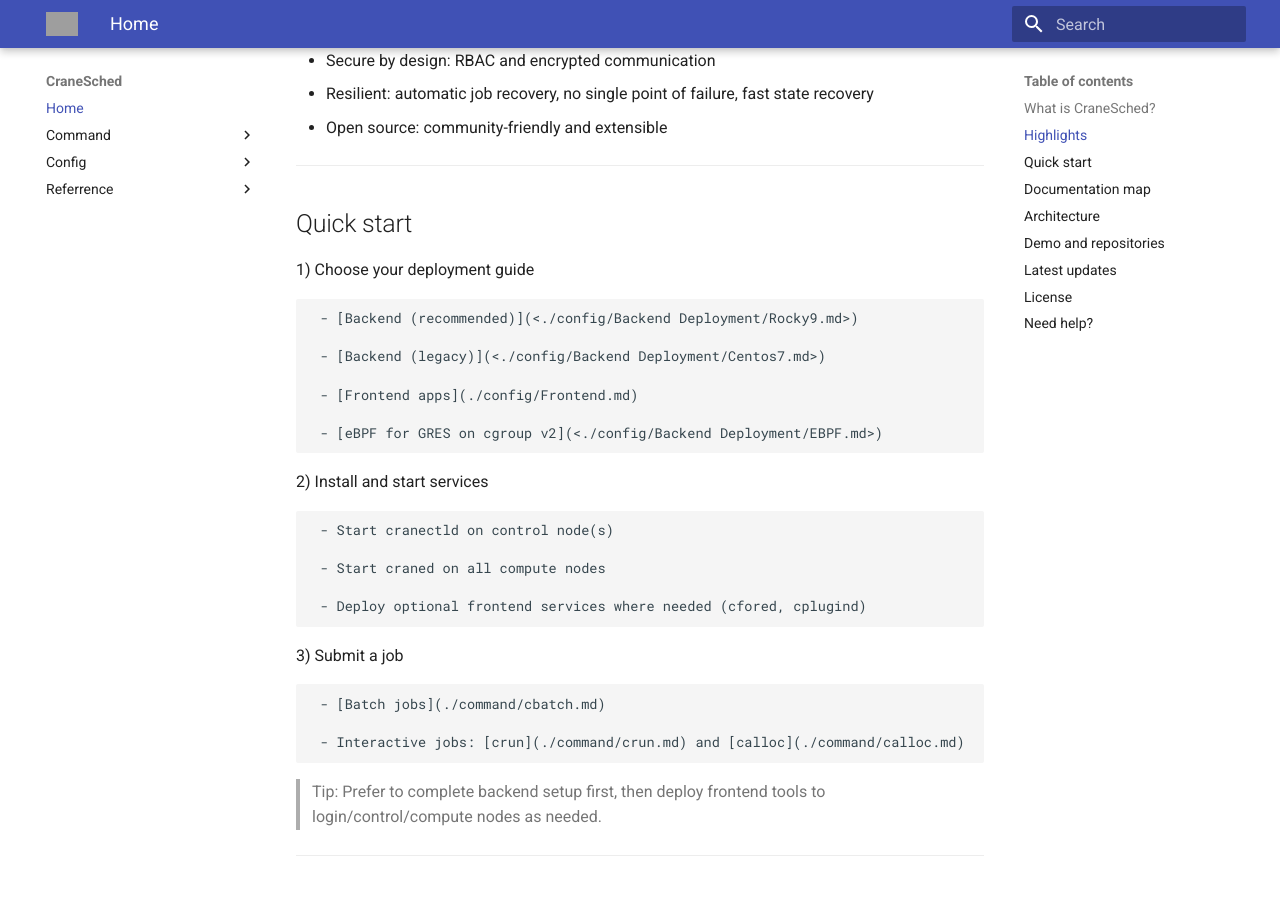
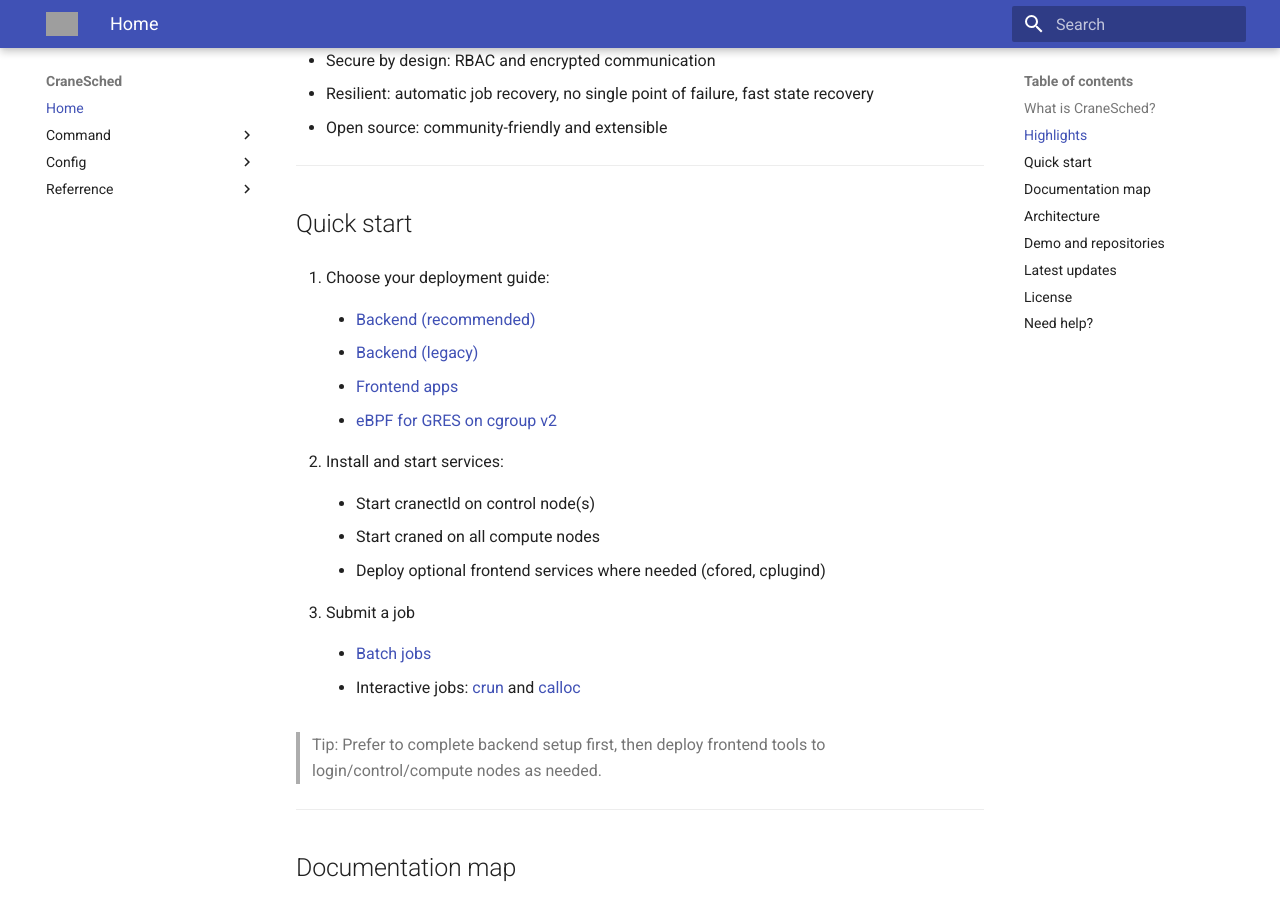
Before and after one commit to PKUHPC/CraneSched, an MkDocs documentation site: the page built from docs/index.md, in a window 1280 px wide and 900 px high, scrolled down 846 px. Built offline with MkDocs 1.6.1 and Material for MkDocs 9.7.7, drawn with Linux system fonts in a browser that asks for light colours; some of the changed text lies outside the part shown; grey boxes are pictures that could not be loaded.

Commit message:
docs: Improve formatting and clarity in the index documentation

```diff
--- a/docs/index.md
+++ b/docs/index.md
@@ -4,7 +4,7 @@
 
 A distributed intelligent scheduler for HPC and AI workloads, designed for performance, scale, and simplicity.
 
-> Note: For production deployments we recommend Rocky Linux 9 for better stability and kernel compatibility.
+> Note: For production deployments we recommend **Rocky Linux 9** for better stability and kernel compatibility.
 
 ---
 
@@ -34,7 +34,7 @@ Key components:
 
 ## Quick start
 
-1) Choose your deployment guide
+1. Choose your deployment guide:
 
 	 - [Backend (recommended)](<./config/Backend Deployment/Rocky9.md>)
 
@@ -44,7 +44,7 @@ Key components:
 
 	 - [eBPF for GRES on cgroup v2](<./config/Backend Deployment/EBPF.md>)
 
-2) Install and start services
+2. Install and start services:
 
 	 - Start cranectld on control node(s)
 
@@ -52,7 +52,7 @@ Key components:
 
 	 - Deploy optional frontend services where needed (cfored, cplugind)
 
-3) Submit a job
+3. Submit a job
 
 	 - [Batch jobs](./command/cbatch.md)
 
```
